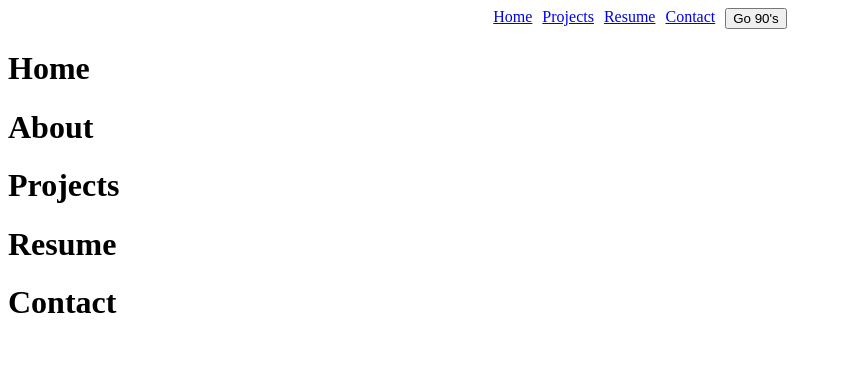
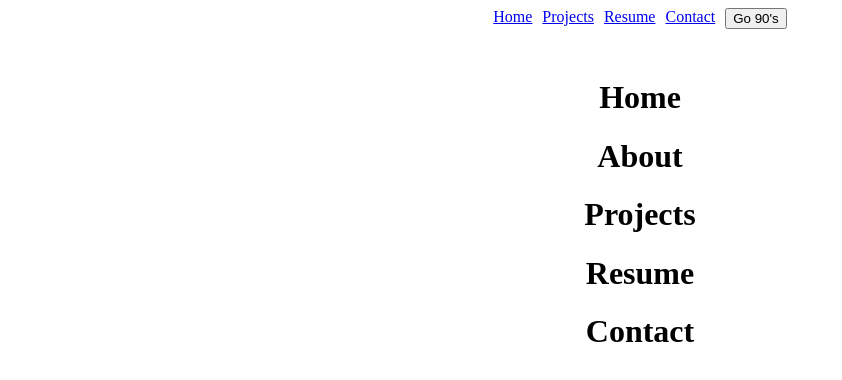
Before and after one commit to JackPadalino/Portfolio-Site, a React (Vite) app: page / in a window 1280 px wide. Shown: the top 380 px of the page, without its empty margins (0-842 px from the left). Built offline with nearby package versions, Linux system fonts and the light colour scheme.

Commit message:
added IntersectionObserver to make sticky nav bar on user scroll - need to fix margins and padding

```diff
--- /dev/null
+++ b/src/components/App/App.css
@@ -0,0 +1,19 @@
+h1 {
+  text-align: center;
+}
+
+#app-container {
+  display: flex;
+  flex-direction: column;
+  gap: 0px;
+}
+
+#nav-container {
+  height: 50px;
+  width: 100%;
+}
+
+.sticky {
+  position: fixed;
+  background-color: white;
+}
--- a/src/components/App/App.tsx
+++ b/src/components/App/App.tsx
@@ -1,18 +1,47 @@
-import React from "react";
+import React, { useRef, useState, useEffect } from "react";
 import { Nav, Router, Home, About, Projects, Resume, Contact } from "..";
-import "./style.css";
+import "./App.css";
 
 const App = () => {
+  // setting up variables and functions for sticky nav on scroll
+  const navRef = useRef<HTMLDivElement>(null);
+  const homeRef = useRef<HTMLDivElement>(null);
+  const [navVisible, setNavVisible] = useState<boolean>(false);
+
+  const stickyNavCallback = (entries: IntersectionObserverEntry[]) => {
+    const entry = entries[0];
+    setNavVisible(entry.isIntersecting);
+    if (!navVisible) navRef.current?.classList.add("sticky");
+    else navRef.current?.classList.remove("sticky");
+  };
+
+  const navOptions = {
+    root: null,
+    threshold: 0.1,
+  };
+
+  useEffect(() => {
+    const observer = new IntersectionObserver(stickyNavCallback, navOptions);
+    if (homeRef.current) {
+      observer.observe(homeRef.current as Element);
+    }
+  }, [navVisible]);
+
   return (
-    <>
+    <div id="app-container">
+      <div ref={navRef} id="nav-container">
         <Nav />
-      {/* <Router /> */}
+      </div>
+      <div id="component-container">
+        <div ref={homeRef} id="home-component-container">
           <Home />
+        </div>
         <About />
         <Projects />
         <Resume />
         <Contact />
-    </>
+      </div>
+    </div>
   );
 };
 
```
Lines whose indentation alone changed are shown as unchanged.
